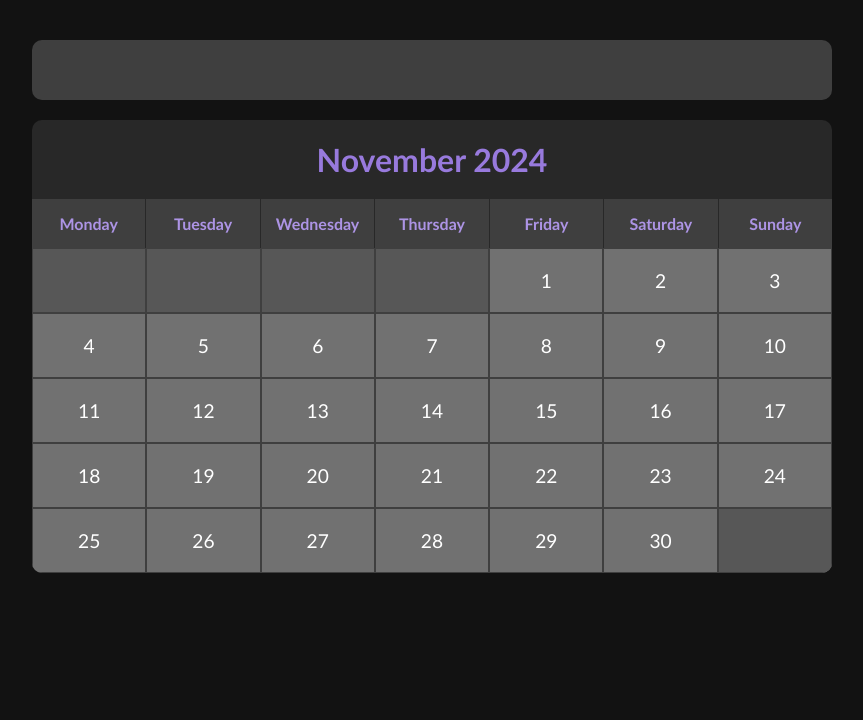
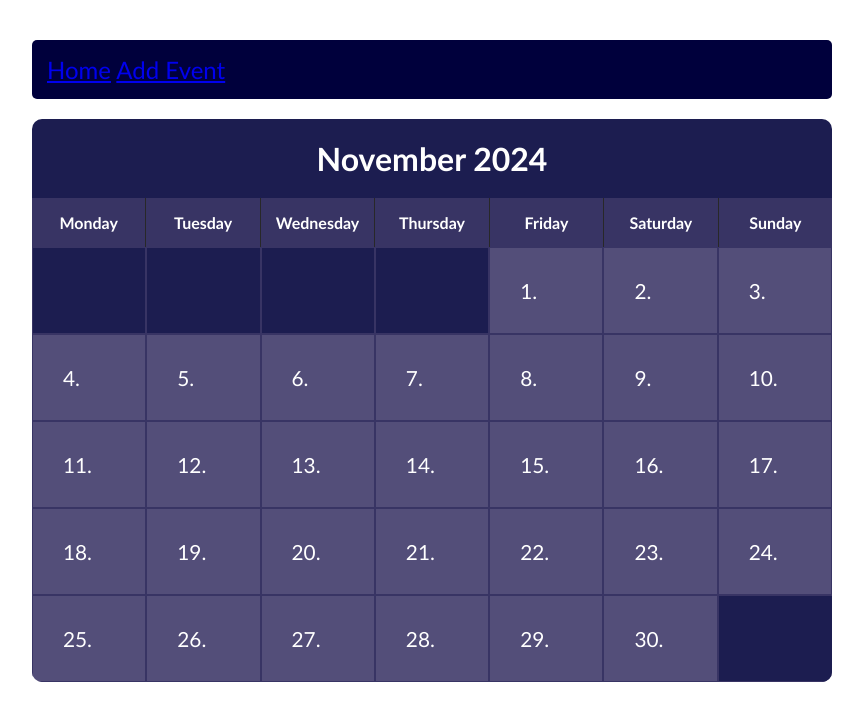
Before and after one commit to hp-offermann/Sportradar, a website: page public/html/index.html in a window 1280 px wide. Shown: the whole page, without its empty margins (208-1071 px from the left). Drawn offline with Linux system fonts and the light colour scheme.

Commit message:
changed all design

```diff
--- a/public/css/style.css
+++ b/public/css/style.css
@@ -6,7 +6,7 @@
 
 body {
     font-family: 'Calibri', sans-serif;
-    background-color: #121212;
+    background-color: white;
     display: flex;
     justify-content: center;
     align-items: center;
@@ -15,12 +15,14 @@ body {
 }
 
 .navbar {
-    background-color: #3f3f3f;
-    padding: 30px;
+    background-color: #00003c;
+    padding: 15px;
     width: 100%;
-    border-radius: 10px;
+    border-radius: 5px;
     margin-bottom: 20px;
     max-width: 800px;
+    font-size: 1.5rem;
+    color: white;
 }
 
 .calendar {
@@ -31,8 +33,8 @@ body {
 }
 
 .header {
-    background-color: #282828;
-    color: #987add;
+    background-color: #1c1d50;
+    color: white;
     text-align: center;
     padding: 20px;
     font-size: 2rem;
@@ -41,8 +43,8 @@ body {
 
 .days {
     display: flex;
-    background-color: #3f3f3f;
-    color: #ad94e5;
+    background-color: #383464;
+    color: white;
     font-weight: bold;
     text-align: center;
 }
@@ -60,24 +62,31 @@ body {
 .flex-days {
     display: flex;
     flex-wrap: wrap;
-    background-color: #717171;
+    background-color: #534e79;
 }
 
 .flex-days div {
     flex: 1 0 calc(100% / 7);
-    text-align: center;
-    padding: 20px;
-    font-size: 1.2rem;
+    text-align: left;
+    padding: 30px;
+    font-size: 1.3rem;
     cursor: pointer;
     color: white;
-    border: 1px solid #3f3f3f;
+    border: 1px solid #383464;
+}
+
+.flex-days div:last-child {
+    border-right: none;
 }
 
 .flex-days div:hover {
-    background-color: #ad94e5;
+    background-color: #c80818;
+    color: white;
+    font-weight: bold;
+    border: none;
 }
 
 .no-date{
-    background-color: #575757;
+    background-color: #1c1d50;
     pointer-events: none;
 }
--- a/public/html/index.html
+++ b/public/html/index.html
@@ -7,7 +7,10 @@
 </head>
 <body>
 
-<div class="navbar"></div>
+<div class="navbar">
+    <a href="index.html" class="nav-home">Home</a>
+    <a href="form.html" class="nav-event">Add Event</a>
+</div>
 
 <div class="calendar">
     <div class="header">November 2024</div>
@@ -22,36 +25,36 @@
     </div>
     <div class="flex-days">
         <div class="no-date"></div> <div class="no-date"></div>  <div class="no-date"></div>  <div class="no-date"></div>
-        <div>1</div>
-        <div>2</div>
-        <div>3</div>
-        <div>4</div>
-        <div>5</div>
-        <div>6</div>
-        <div>7</div>
-        <div>8</div>
-        <div>9</div>
-        <div>10</div>
-        <div>11</div>
-        <div>12</div>
-        <div>13</div>
-        <div>14</div>
-        <div>15</div>
-        <div>16</div>
-        <div>17</div>
-        <div>18</div>
-        <div>19</div>
-        <div>20</div>
-        <div>21</div>
-        <div>22</div>
-        <div>23</div>
-        <div>24</div>
-        <div>25</div>
-        <div>26</div>
-        <div>27</div>
-        <div>28</div>
-        <div>29</div>
-        <div>30</div>
+        <div>1.</div>
+        <div>2.</div>
+        <div>3.</div>
+        <div>4.</div>
+        <div>5.</div>
+        <div>6.</div>
+        <div>7.</div>
+        <div>8.</div>
+        <div>9.</div>
+        <div>10.</div>
+        <div>11.</div>
+        <div>12.</div>
+        <div>13.</div>
+        <div>14.</div>
+        <div>15.</div>
+        <div>16.</div>
+        <div>17.</div>
+        <div>18.</div>
+        <div>19.</div>
+        <div>20.</div>
+        <div>21.</div>
+        <div>22.</div>
+        <div>23.</div>
+        <div>24.</div>
+        <div>25.</div>
+        <div>26.</div>
+        <div>27.</div>
+        <div>28.</div>
+        <div>29.</div>
+        <div>30.</div>
         <div class="no-date"></div>
     </div>
 </div>
```
Also changed, not shown: public/html/form.html (added, +10 -0 lines).
